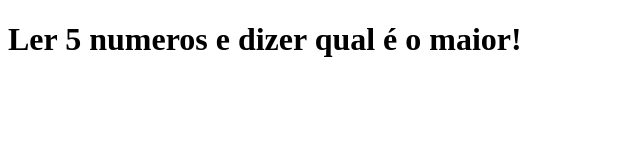
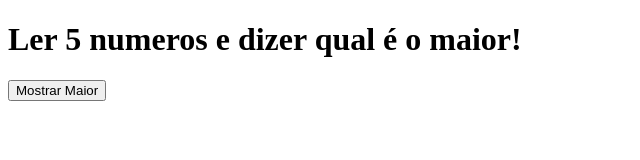
Before and after one commit to RafaelDeMello/AprendizadosJS, a plain HTML site: page Exercicios/LerMaiorNumeroDe5/index.html in a window 1280 px wide. Shown: the whole page, without its empty margins (0-640 px from the left). Drawn offline with Linux system fonts and the light colour scheme.

Commit message:
Exercicio concluído

```diff
--- a/Exercicios/LerMaiorNumeroDe5/index.html
+++ b/Exercicios/LerMaiorNumeroDe5/index.html
@@ -7,5 +7,10 @@
 </head>
 <body>
     <h1>Ler 5 numeros e dizer qual é o maior!</h1>
+    <input type="button" value="Mostrar Maior" onclick="guardar()">
+    <h3 id="outRes"></h3>
+    <h3 id="outRes1"></h3>
+
+    <script src="index.js"></script>
 </body>
 </html>
--- a/Exercicios/LerMaiorNumeroDe5/index.js
+++ b/Exercicios/LerMaiorNumeroDe5/index.js
@@ -0,0 +1,25 @@
+function guardar(){
+    const res = document.getElementById("outRes")
+    const res2 = document.getElementById("outRes1")
+    let numeros = []
+    for (let i = 1; i <=5 ; i++){
+        let n = Number(prompt(`Digite o ${i} número: `))
+        numeros.push(n)
+    }
+
+    let maior = numeros[0]
+
+    for(let i = 1;i < numeros.length; i++){
+           if(numeros[i] > maior){
+            maior = numeros[i];
+           }
+    }
+    let soma = 0
+    for (let i = 0; i < numeros.length; i++){
+        soma += numeros[i]
+    }
+    const media = soma / 5
+    res.innerText = `Os números digitados foram: ${numeros.join(", ")}\n` +
+        `O maior número é: ${maior}`;
+    res2.innerText = `A soma dos números é: ${soma}\n` + `A média dos valores é: ${media}`
+}
```
